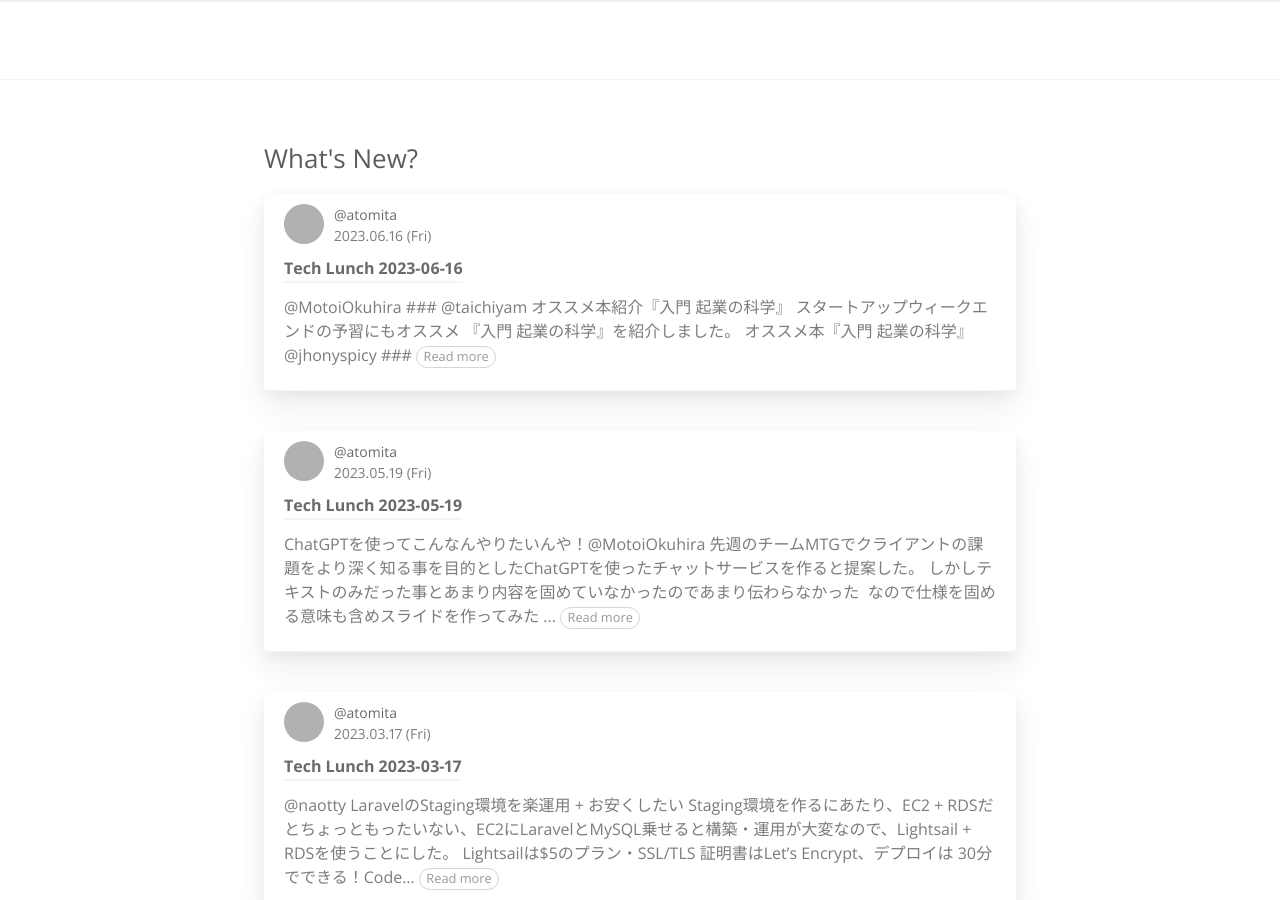
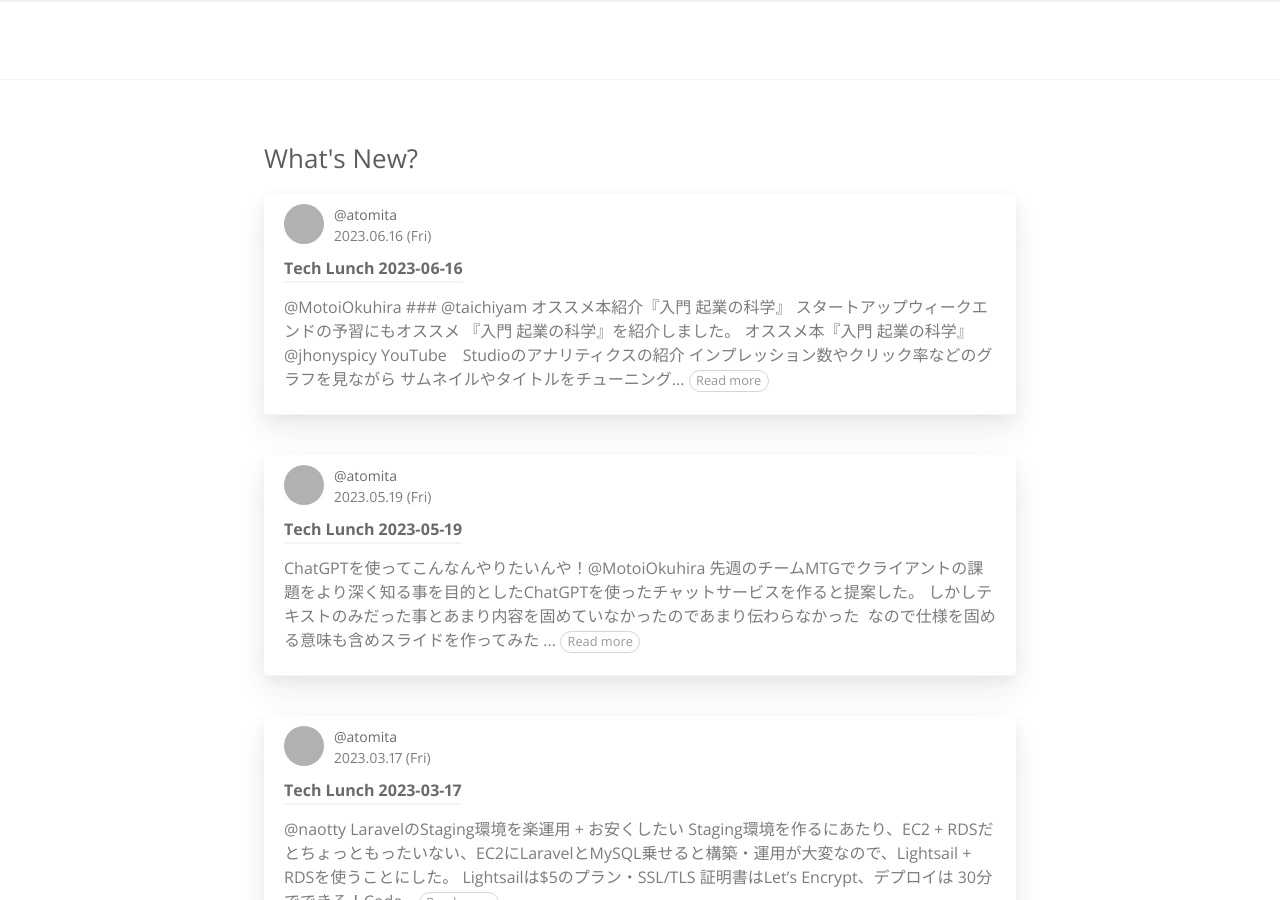
Before and after one commit to RyukyuInteractive/tech.ryukyu-i.co.jp, a Jekyll site: the page built from index.html, in a window 1280 px wide and 900 px high. Built offline with Jekyll 4.4.1, drawn with Linux system fonts in a browser that asks for light colours; a script that is not in the unit is left out; the list of posts is cut into pages by our own code; grey boxes are pictures that could not be loaded.

Commit message:
Update 2023-06-16-tech-lunch.md

```diff
--- a/_posts/2023-06-16-tech-lunch.md
+++ b/_posts/2023-06-16-tech-lunch.md
@@ -24,4 +24,7 @@ typora-root-url: ..
 ---
 
 ## [@jhonyspicy](https://github.com/jhonyspicy)
-###
+### YouTube　Studioのアナリティクスの紹介
+
+インプレッション数やクリック率などのグラフを見ながら
+サムネイルやタイトルをチューニングして改善して行っているという紹介でした。
```
